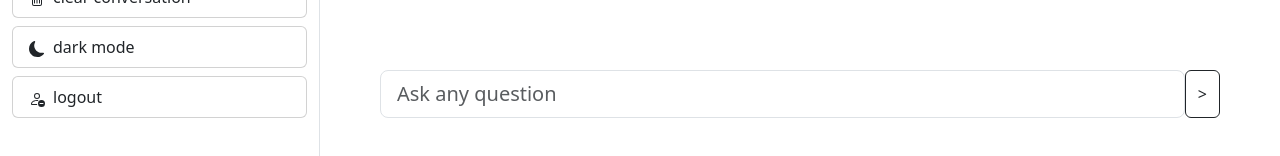
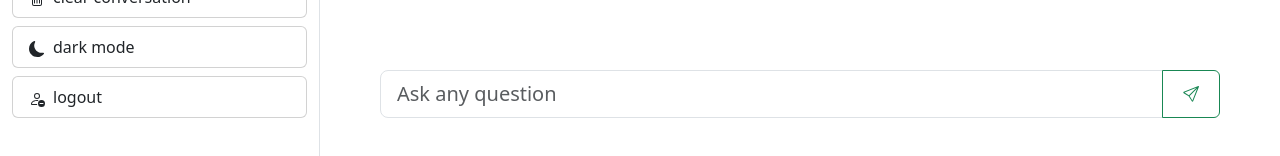
Before and after one commit to ulevi92/SynthiConvo, a React (Vite) app: page / in a window 1280 px wide. Shown: the part 634-790 px from the top of the page. Built offline with nearby package versions, Linux system fonts and the light colour scheme; no server answers; sample sign-in values are in the browser's storage.

Commit message:
fixed/ chat input

```diff
--- a/src/components/chat/ChatForm.tsx
+++ b/src/components/chat/ChatForm.tsx
@@ -45,16 +45,11 @@ const ChatForm = () => {
 
   return (
     <Form onSubmit={handleSubmit(onSubmit)} className='d-flex px-5 my-5'>
-      <ChatFormController control={control} />
-
-      <Button
-        className='position-relative'
-        onClick={handleSubmit(onSubmit)}
-        variant={darkMode ? "outline-light" : "outline-dark"}
-        disabled={questionAsked || credit === 0}
-      >
-        {">"}
-      </Button>
+      <ChatFormController
+        control={control}
+        handleSubmit={handleSubmit}
+        onSubmit={onSubmit}
+      />
     </Form>
   );
 };
--- a/src/components/chat/ChatFormController.tsx
+++ b/src/components/chat/ChatFormController.tsx
@@ -1,15 +1,23 @@
-import { Form } from "react-bootstrap";
+import { Form, InputGroup } from "react-bootstrap";
 import { Controller } from "react-hook-form";
-import type { Control } from "react-hook-form";
+import type {
+  Control,
+  SubmitHandler,
+  UseFormHandleSubmit,
+} from "react-hook-form";
 
 import { ChatValue } from "./ChatForm";
 import { useAppSelector } from "../../redux/reduxHooks";
+import Icon from "../Icon";
+import { FC } from "react";
 
 interface Props {
   control: Control<ChatValue, any>;
+  onSubmit: SubmitHandler<ChatValue>;
+  handleSubmit: UseFormHandleSubmit<ChatValue, undefined>;
 }
 
-const ChatFormController = ({ control }: Props) => {
+const ChatFormController: FC<Props> = ({ control, onSubmit, handleSubmit }) => {
   const questionAsked = useAppSelector(
     ({ userData }) => userData.chat.questionAsked
   );
@@ -31,12 +39,18 @@ const ChatFormController = ({ control }: Props) => {
       name='userInput'
       control={control}
       render={({ field }) => (
+        <InputGroup>
           <Form.Control
             disabled={questionAsked || credit === 0}
             placeholder={placeholder()}
             {...field}
             size='lg'
           />
+
+          <InputGroup.Text className='btn btn-outline-success d-flex align-items-center'>
+            <Icon iconName='Send' onClick={handleSubmit(onSubmit)} />
+          </InputGroup.Text>
+        </InputGroup>
       )}
     />
   );
```
Lines whose indentation alone changed are shown as unchanged.
